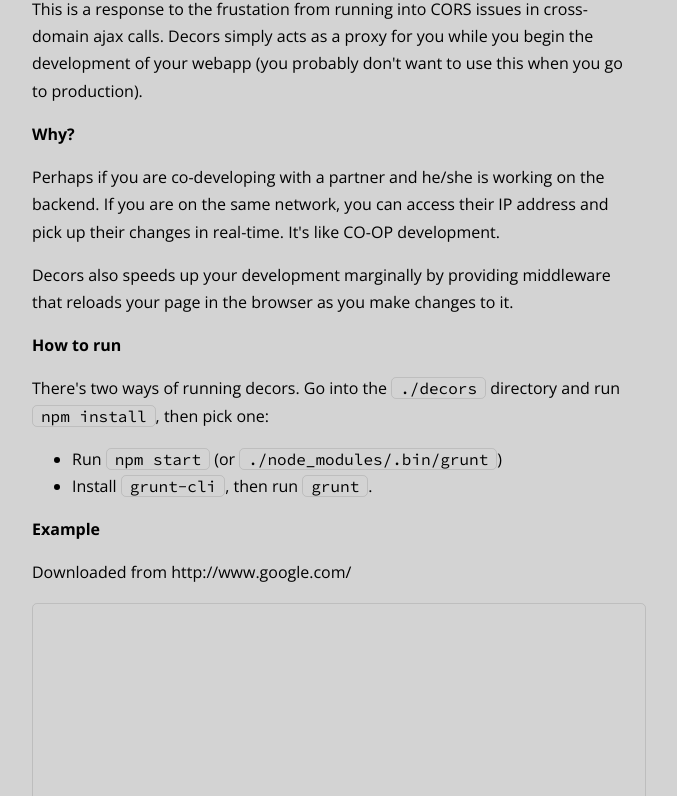
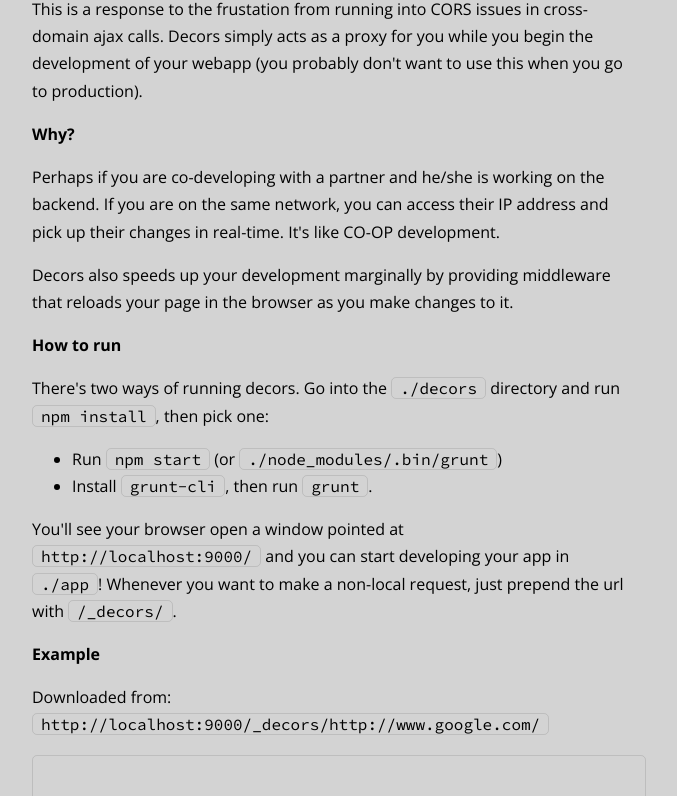
Before and after one commit to tangmi/decors, a website: page app/index.html in a window 1280 px wide. Shown: the part 114-910 px from the top of the page, without its empty margins (56-733 px from the left). Drawn offline with nearby package versions, Linux system fonts and the light colour scheme; no server answers.

Commit message:
Updated the readme

```diff
--- a/Gruntfile.js
+++ b/Gruntfile.js
@@ -102,7 +102,7 @@ module.exports = function(grunt) {
 	});
 	grunt.registerTask('default', [
 			'connect:livereload',
-			// 'open:server',
+			'open:server',
 			'watch:livereload'
 	]);
 	grunt.event.on('watch', function(action, filepath) {
--- a/app/index.html
+++ b/app/index.html
@@ -17,15 +17,16 @@
 		<li>Run <code>npm start</code> (or <code>./node_modules/.bin/grunt</code>)</li>
 		<li>Install <code>grunt-cli</code>, then run <code>grunt</code>.</li>
 	</ul>
+	<p>You'll see your browser open a window pointed at <code>http://localhost:9000/</code> and you can start developing your app in <code>./app</code>! Whenever you want to make a non-local request, just prepend the url with <code>/_decors/</code>.</p>
 	<h2>Example</h2>
-	<p>Downloaded from <span id="url"></span></p>
+	<p>Downloaded from:<br><code id="url"></code></p>
 	<pre id="example"></pre>
 
 	<script src="//ajax.googleapis.com/ajax/libs/jquery/1.10.1/jquery.min.js"></script>
 	<script>
-		var url = 'http://www.google.com/';
+		var url = 'http://localhost:9000/_decors/' + 'http://www.google.com/';
 		$('#url').text(url);
-		$.ajax('/_decors/' + url).done(function(data) {
+		$.ajax(url).done(function(data) {
 			$('#example').text(data);
 		});
 	</script>
```
Also changed, not shown: README.md.
